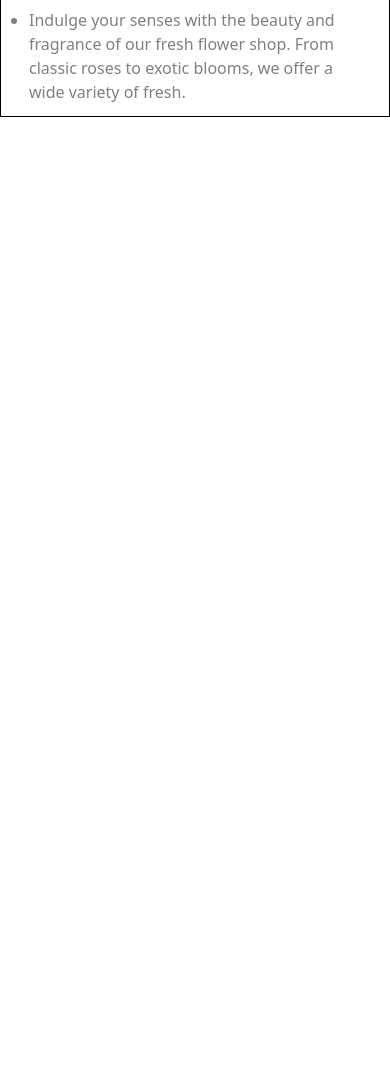
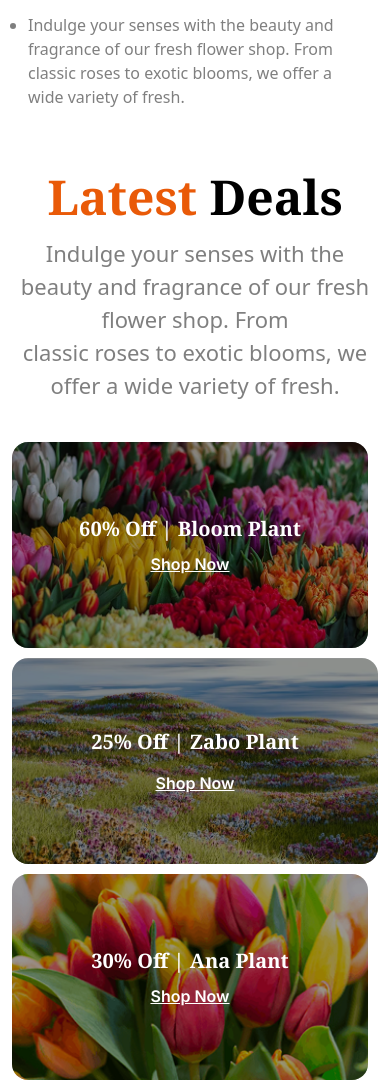
Before and after one commit to RahidulRIP/responsive-flowers-site, a plain HTML site: page index.html in a window 390 px wide. Shown: the part 3321-4413 px from the top of the page. Before the commit the page ends 3438 px from the top, so only its background shows below. Drawn offline with nearby package versions, Linux system fonts and the light colour scheme.

Commit message:
letest deals section done

```diff
--- a/index.html
+++ b/index.html
@@ -38,7 +38,7 @@
 
 </head>
 
-<body class="border">
+<body>
     <!-- header section start here  -->
     <header class="max-w-6xl mx-auto">
         <!-- nav section start  -->
@@ -205,8 +205,7 @@
         <section class="max-w-6xl mx-auto mt-10  md:mt-40 p-3">
             <div class="md:flex flex-row items-center gap-16">
                 <div class=" relative flex-1">
-                    <div
-                        class="bg-[url('./assets/flower-store.png')] bg-cover bg-center  h-[396px]  md:h-[597px]">
+                    <div class="bg-[url('./assets/flower-store.png')] bg-cover bg-center  h-[396px]  md:h-[597px]">
 
                     </div>
                     <img class="w-[286px] h-[286px] hidden md:flex absolute -top-32 z-1 -right-22"
@@ -243,8 +242,52 @@
 
 
         <!-- latest deals start here   -->
-        <section>
+        <section class="max-w-6xl mx-auto p-3 mt-10 md:mt-28">
+            <div class="text-center space-y-4 mb-10 md:mb-16">
+                <h2 class="noto text-5xl font-bold"><span class="text-[#E95A08]">Latest</span> Deals</h2>
+                <p class="text-[22px] text-[#00000080] ">Indulge your senses with the beauty and fragrance of our fresh flower shop. From <br> classic roses to
+                    exotic blooms, we offer a wide variety of fresh.</p>
+            </div>
+            <div class="grid grid-cols-1 md:grid-cols-3 gap-2.5 ">
 
+                <div
+                    class="bg-[url('./assets/deal-bloom.png')] bg-center bg-cover bg-no-repeat h-[206px] relative rounded-2xl">
+
+                    <!-- opacity and overly  -->
+                    <div class="bg-black h-full opacity-40 rounded-2xl"></div>
+
+                    <div class="absolute inset-0 flex flex-col items-center justify-center gap-2">
+                        <h2 class="text-[20px] font-bold text-white noto">60% Off | Bloom Plant </h2>
+                        <button class="text-white font-semibold underline inter">Shop Now</button>
+                    </div>
+                </div>
+
+
+                <div
+                    class="bg-[url('./assets/deal-zabo.png')] bg-center bg-cover bg-no-repeat h-[206px] md:h-full col-span-2 row-span-2 rounded-2xl relative">
+
+                    <div class="bg-black h-full opacity-40 rounded-2xl"> </div>
+
+                    <div class="absolute inset-0 flex flex-col items-center justify-center gap-3.5">
+                        <h2 class="text-[20px] md:text-4xl font-bold text-white noto">25% Off | Zabo Plant</h2>
+                        <button class="text-white md:text-2xl font-semibold underline inter">Shop Now</button>
+                    </div>
+
+                </div>
+
+                <div
+                    class="bg-[url('./assets/deal-ana.png')] bg-center bg-cover bg-no-repeat h-[206px] relative rounded-2xl">
+
+                    <!-- opacity and overly  -->
+                    <div class="bg-black h-full opacity-40 rounded-2xl"></div>
+
+                    <div class="absolute inset-0 flex flex-col items-center justify-center gap-2">
+                        <h2 class="text-[20px] font-bold text-white noto">30% Off | Ana Plant </h2>
+                        <button class="text-white font-semibold underline inter">Shop Now</button>
+                    </div>
+                </div>
+
+            </div>
         </section>
         <!-- latest deals end here   -->
 
@@ -255,6 +298,7 @@
     <footer>
 
     </footer>
+
     <!-- footer section end here  -->
 </body>
 
```
